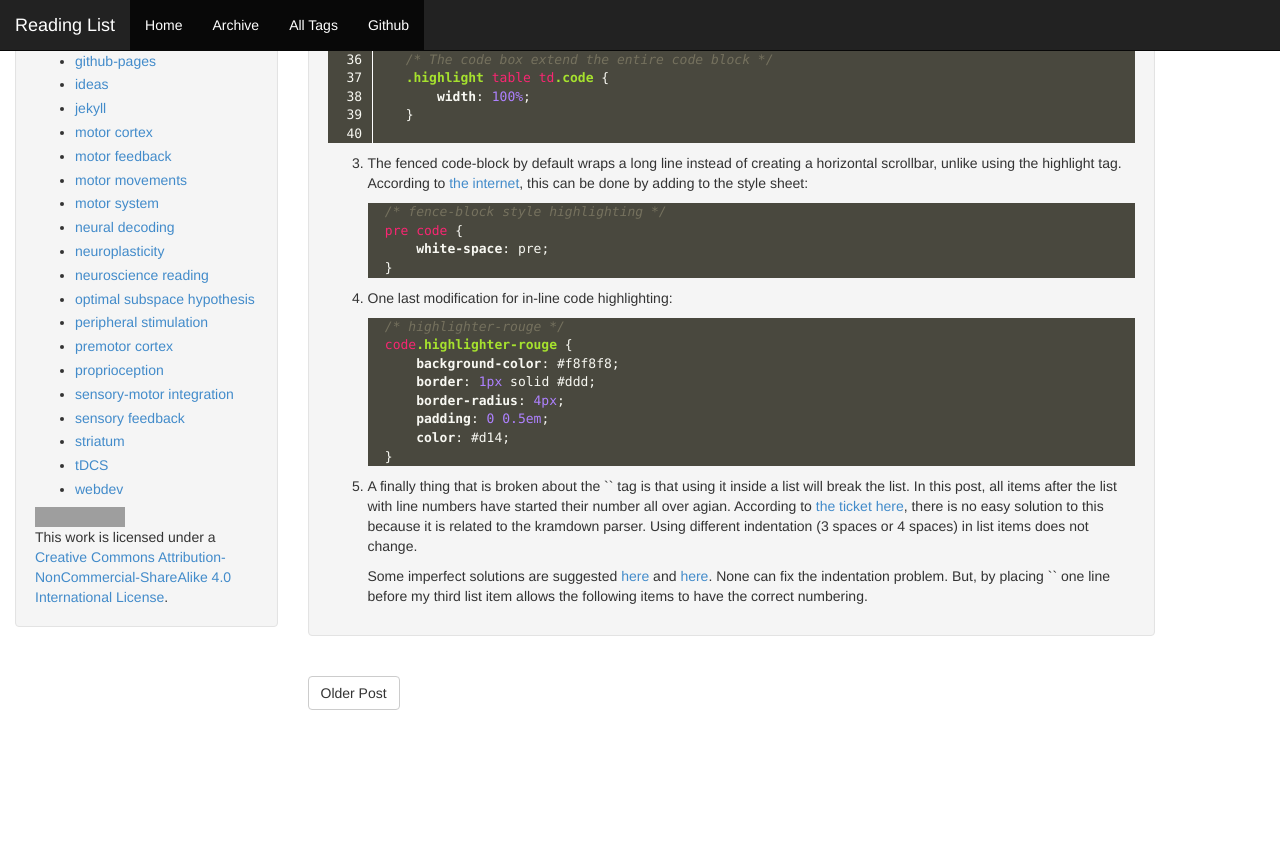
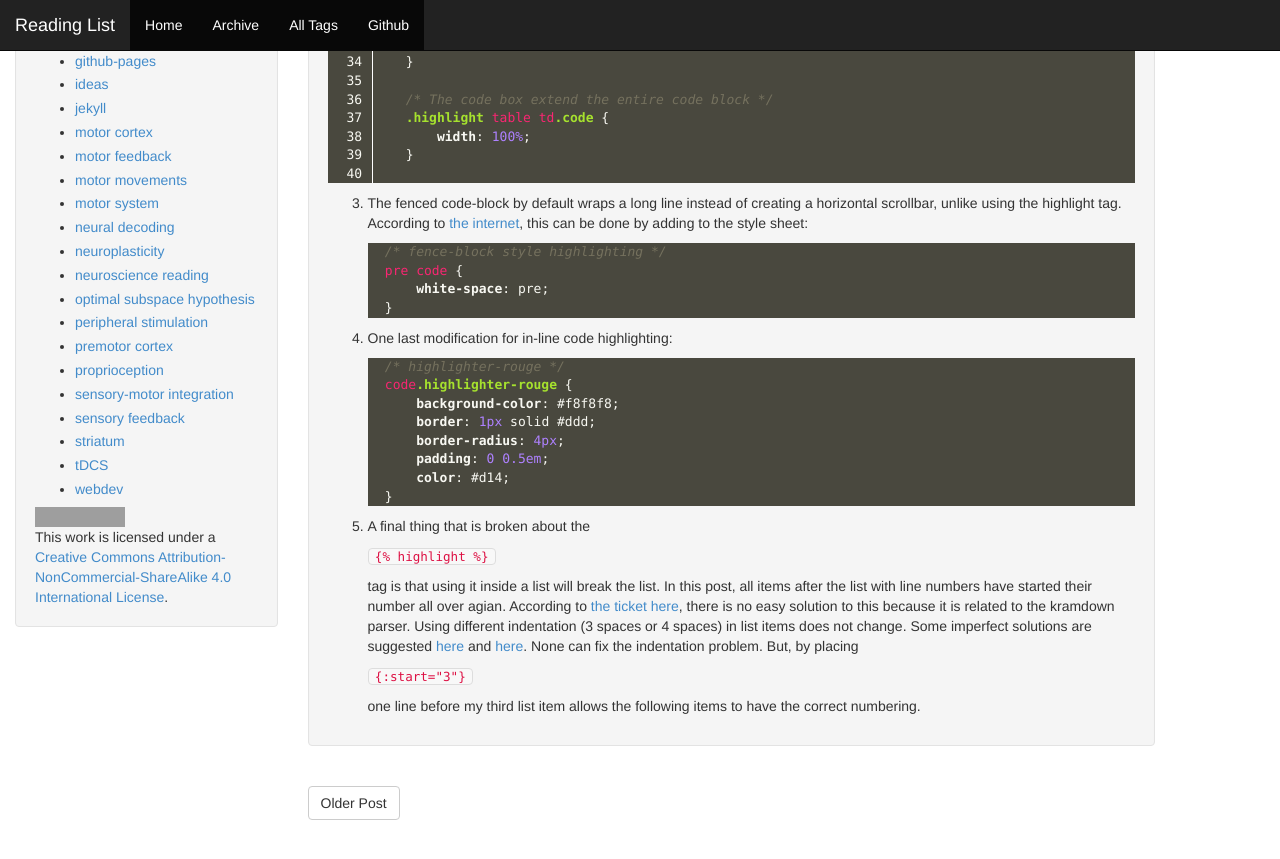
Before and after one commit to allenyin/reading_list, a Jekyll site: the page built from _posts/2017-10-14-jekyllChanges.md, in a window 1280 px wide and 900 px high, scrolled down 1332 px. Shown: the top 859 px of the window. Built offline with Jekyll 4.4.1, drawn with Linux system fonts in a browser that asks for light colours; before the commit the page ends 2122 px from its top, so only the background shows below that; some of the changed text lies outside the part shown; grey boxes are pictures that could not be loaded.

Commit message:
Use the {% raw %} {% endraw %} tags to escape liquid tags in post.

````diff
--- a/_posts/2017-10-14-jekyllChanges.md
+++ b/_posts/2017-10-14-jekyllChanges.md
@@ -13,7 +13,13 @@ My Ubuntu machine was outdated and according to [github](https://help.github.com
 
 Installed the ruby version manager -- [rvm](https://github.com/rvm/ubuntu_rvm), and followed the instructions on the github page. Had a strange permission error [https://github.com/bundler/bundler/issues/5211] during `bundle install`, solved it finally by deleting the offending directory.
 
-Basic syntax highlighting using the fenced-code blocks can be achieved following instructions [here](https://benhur07b.github.io/2017/03/25/add-syntax-highlighting-to-your-jekyll-site-with-rouge.html), however, enabling line numbers requires using the `{{% highlight language linenos %}}` tag, which is not consistent with the custom rouge syntax highlighting themes out of the box. Required a bunch of CSS stylings to get them to work. In the following steps `/myjekyll` represents the path to my jekyll site's root directory.
+Basic syntax highlighting using the fenced-code blocks can be achieved following instructions [here](https://benhur07b.github.io/2017/03/25/add-syntax-highlighting-to-your-jekyll-site-with-rouge.html), however, enabling line numbers requires using the
+
+{% raw %}
+`{% highlight language linenos %}`
+{% endraw %}
+
+tag, which is not consistent with the custom rouge syntax highlighting themes out of the box. Required a bunch of CSS stylings to get them to work. In the following steps `/myjekyll` represents the path to my jekyll site's root directory.
 
 1. All my css style sheets are in the directory `/myjekyll/css`. In my `/myjekyll/_includes/header.html` file, the syntax highlighting stylesheet is included as `syntax.css`. I did
 
@@ -98,6 +104,16 @@ Basic syntax highlighting using the fenced-code blocks can be achieved following
     }
     ```
 
-5. A finally thing that is broken about the `{{% highlight %}}` tag is that using it inside a list will break the list. In this post, all items after the list with line numbers have started their number all over agian. According to [the ticket here](https://github.com/jekyll/jekyll/issues/588), there is no easy solution to this because it is related to the kramdown parser. Using different indentation (3 spaces or 4 spaces) in list items does not change.
+5. A final thing that is broken about the
 
-    Some imperfect solutions are suggested [here](https://stackoverflow.com/questions/35858704/jekyll-kramdown-code-in-ordered-list-number-reset#41917631) and [here](https://stackoverflow.com/questions/17995467/how-can-i-put-a-liquid-tag-highlight-in-an-ordered-list). None can fix the indentation problem. But, by placing `{{:start="3"}}` one line before my third list item allows the following items to have the correct numbering.
+    {% raw %}
+    `{% highlight %}`
+    {% endraw %}
+
+     tag is that using it inside a list will break the list. In this post, all items after the list with line numbers have started their number all over agian. According to [the ticket here](https://github.com/jekyll/jekyll/issues/588), there is no easy solution to this because it is related to the kramdown parser. Using different indentation (3 spaces or 4 spaces) in list items does not change. Some imperfect solutions are suggested [here](https://stackoverflow.com/questions/35858704/jekyll-kramdown-code-in-ordered-list-number-reset#41917631) and [here](https://stackoverflow.com/questions/17995467/how-can-i-put-a-liquid-tag-highlight-in-an-ordered-list). None can fix the indentation problem. But, by placing
+
+    {% raw %}
+    `{:start="3"}`
+    {% endraw %}
+
+    one line before my third list item allows the following items to have the correct numbering.
````
